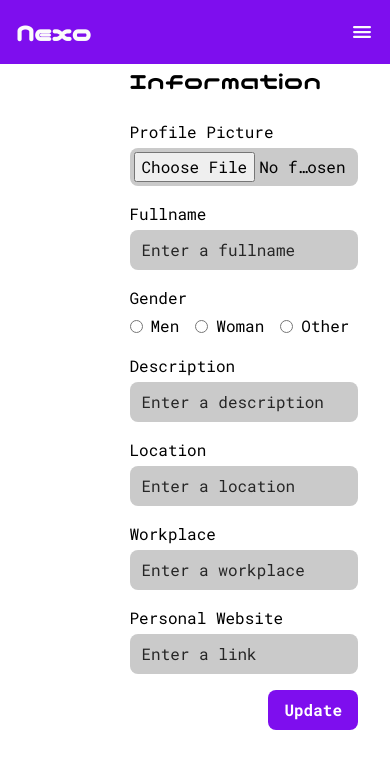
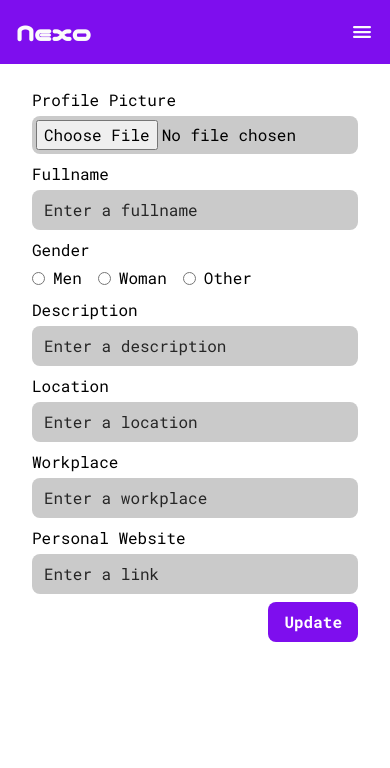
Before and after one commit to FullStack-Elite-Bootcamp-IV/social-media-front, a Next.js app: page /profile/1/edit in a window 390 px wide. Shown: the top 768 px of the page. Built offline with nearby package versions, Linux system fonts and the light colour scheme; sample sign-in values are in the browser's storage.

Commit message:
arreglo responsive

```diff
--- a/src/app/profile/[id]/edit/page.tsx
+++ b/src/app/profile/[id]/edit/page.tsx
@@ -41,12 +41,10 @@ const onSubmit: SubmitHandler<Inputs> = async (data) => {
 
   return (
     <AuthGuard>
-      <div className="grid grid-cols-12">
-      <div className="col-span-3">
       <Navbar></Navbar>
-      </div>
-      <main className="col-span-9 dark:bg-black bg-white w-80vh p-8 h-screen overflow-auto">
-        <form className="space-y-4" onSubmit={handleSubmit(onSubmit)}>
+      <div className="grid">
+      <main className="col-span-9 dark:bg-black bg-white p-8 h-screen ml:md-64 overflow-auto">
+        <form className="space-y-2" onSubmit={handleSubmit(onSubmit)}>
           <h1 className="text-2xl dark:text-white text-black mb-6 text-left">
             Update Information
           </h1>
```
